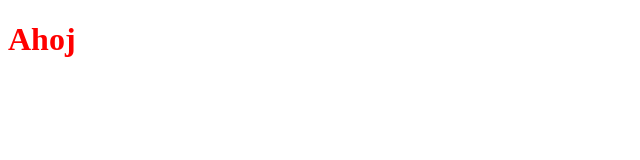
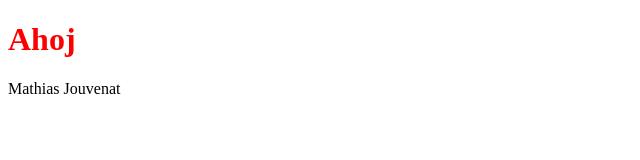
Before and after one commit to koniahuba/Mars, a plain HTML site: page index.html in a window 1280 px wide. Shown: the whole page, without its empty margins (0-640 px from the left). Drawn offline with Linux system fonts and the light colour scheme.

Commit message:
pridané meno do footera

```diff
--- a/index.html
+++ b/index.html
@@ -9,5 +9,6 @@
 </head>
 <body>
     <h1>Ahoj</h1>
+    <footer><p>Mathias Jouvenat</p></footer>
 </body>
 </html>
```
